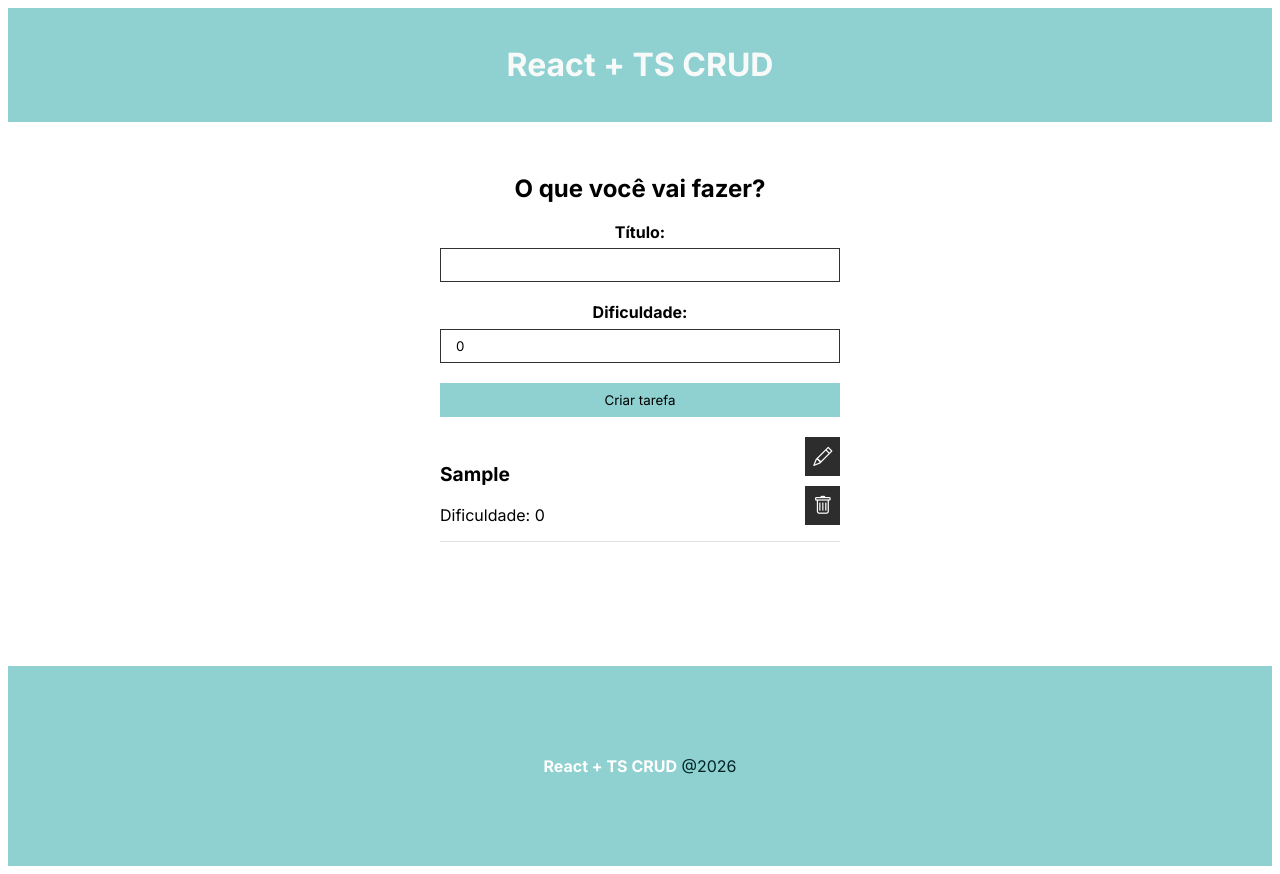
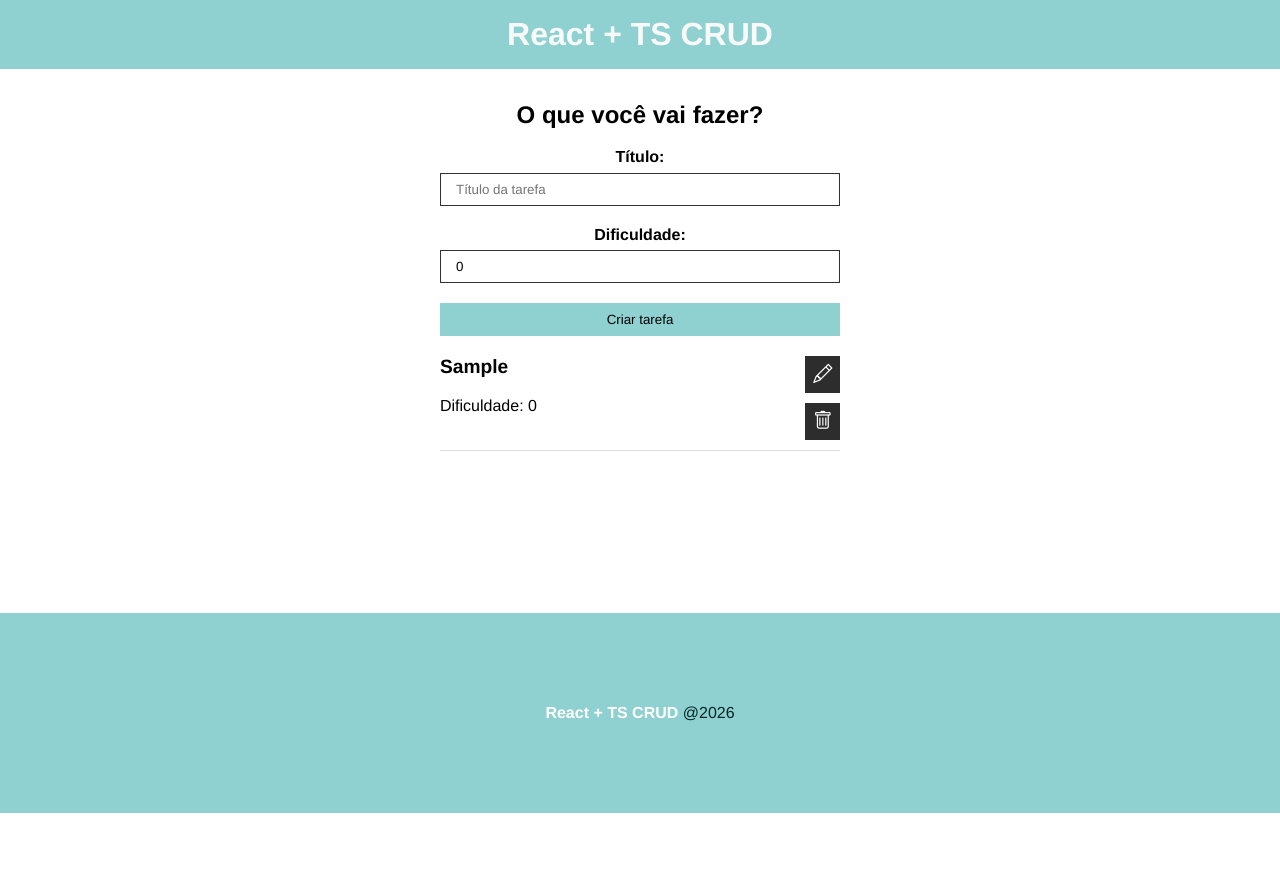
Before and after one commit to Gabriel-Vs20/crud_with_react_ts, a React (Create React App) app: page / in a window 1280 px wide. Both pictures are taken after typing "Sample" into the empty fields and a click on the input "Criar tarefa". After the commit the page ends 813 px from the top, so only its background shows below. Built offline with nearby package versions, Linux system fonts and the light colour scheme.

Commit message:
Finalizando modal e fazendo funcionar edição de tasks

```diff
--- a/src/App.tsx
+++ b/src/App.tsx
@@ -4,11 +4,13 @@ import Header from './components/Header';
 import styles from './App.module.css';
 import Form from './components/Form';
 import List from './components/List';
-import {ITask} from './interfaces/Task'
+import {ITask} from './interfaces/Task';
+import Modal from './components/Modal';
 
 function App() {
 
   const [taskList, setTaskList] = React.useState<ITask[]>([]);
+  const [taskUpdate, setTaskUpdate] = React.useState<ITask | null>(null);
 
   function deleteTask (id: number){
     setTaskList(
@@ -18,12 +20,40 @@ function App() {
     )
   }
 
+  function hideOrShowModal(display: boolean):void{
+      const modal = document.querySelector('#modal');
+      if(display == true){
+        modal!.classList.remove("hide")
+      }else{
+        modal!.classList.add("hide")
+      }
+  }
+
+  function editTask(task: ITask){
+    hideOrShowModal(true);
+    setTaskUpdate(task)
+  }
+
+  function updateTask(id: number, title: string, difficulty: number){
+      const updateTask: ITask = {id, title, difficulty}
+
+      const updateItens = taskList.map((task)=>{
+        return task.id === updateTask.id ? updateTask : task
+      });
+
+      setTaskList(updateItens);
+      hideOrShowModal(false);
+  }
+
   return (
     <div>
+      <Modal>
+        children = {<Form btnText="Editar Tarefa" taskList={taskList} setTaskList={setTaskList} task={taskUpdate} handleUpdate={updateTask}/>}
+      </Modal>
       <Header/>
       <main className={styles.main}>
         <Form btnText='Criar tarefa' taskList={taskList} setTaskList={setTaskList}/>
-        <List taskList={taskList} handleDelete={deleteTask}/>
+        <List taskList={taskList} handleDelete={deleteTask} handleEditTask={editTask} />
       </main>
       <Footer/>
     </div>
--- a/src/Global.d.ts
+++ b/src/Global.d.ts
@@ -1 +1,2 @@
 declare module "*module.css";
+declare module "*.css";
--- a/src/components/Form.tsx
+++ b/src/components/Form.tsx
@@ -6,6 +6,8 @@ export interface IAppProps {
     btnText: string
     taskList: ITask[]
     setTaskList?: React.Dispatch<React.SetStateAction<ITask[]>>
+    task? :ITask | null;
+    handleUpdate? (id: number, title: string, difficulty: number): void
 }
 
 export default function Form (props: IAppProps) {
@@ -14,18 +16,29 @@ export default function Form (props: IAppProps) {
     const[title, setTitle] = React.useState<string>("")
     const[difficulty, setDifficulty] = React.useState<number>(0)
 
+    React.useEffect(()=>{
+        if(props.task){
+            setId(props.task.id);
+            setTitle(props.task.title);
+            setDifficulty(props.task.difficulty);
+        }
+    }, [props.task])
+
     function addTask(e: React.SubmitEvent<HTMLFormElement>){
         e.preventDefault();
-        const id = Math.floor(Math.random() * 1000)
-        const newTask: ITask = {id, title, difficulty}
-        if(props.setTaskList){
-        props.setTaskList([...props.taskList, newTask])
+        if(props.handleUpdate){
+            props.handleUpdate(id, title, difficulty)
+        }else{
+            const id = Math.floor(Math.random() * 1000);
+
+            const newTask: ITask = {id, title, difficulty};
+
+            props.setTaskList!([...props.taskList, newTask]);
+            setTitle("");
+            setDifficulty(0);
         }
-        setTitle(" ")
-        setDifficulty(0)
+    }
 
-        console.log(props.taskList)
-    }
 
     function handleChange(e: React.ChangeEvent<HTMLInputElement>){
         if(e.target.name == 'title'){
--- a/src/components/List.tsx
+++ b/src/components/List.tsx
@@ -3,8 +3,9 @@ import { ITask } from '../interfaces/Task';
 import styles from './List.module.css';
 
 export interface IAppProps {
-    taskList: ITask[]
-    handleDelete(id: number): void
+    taskList: ITask[];
+    handleDelete(id: number): void;
+    handleEditTask(task :ITask): void;
 }
 
 export default function List (props: IAppProps) {
@@ -19,7 +20,7 @@ export default function List (props: IAppProps) {
                     <p>Dificuldade: {task.difficulty}</p>
                 </div>
                 <div className={styles.actions}>
-                    <i className="bi bi-pencil"></i>
+                    <i className="bi bi-pencil" onClick={() => props.handleEditTask(task)}></i>
                     <i className="bi bi-trash" onClick={() => props.handleDelete(task.id)}></i>
                 </div>
             </div>
--- /dev/null
+++ b/src/components/Modal.module.css
@@ -0,0 +1,28 @@
+.fade{
+    width: 100%;
+    height: 100%;
+    position: absolute;
+    background-color: #000;
+    opacity: 0.3;
+}
+.modal{
+    position: absolute;
+    top: 10%;
+    left: 0;
+    right: 0;
+    margin: 0 auto;
+    width: 500px;
+    height: 400px;
+    z-index: 1;
+    background-color: white;
+    display: flex;
+    flex-direction: column;
+    justify-content: center;
+    text-align: center;
+}
+.modal h2{
+    margin-bottom: 1em;
+}
+.modal form{
+    width: 90%;
+}
--- /dev/null
+++ b/src/components/Modal.tsx
@@ -0,0 +1,24 @@
+import * as React from 'react';
+import styles from './Modal.module.css'
+
+export interface IAppProps {
+    children: React.ReactNode;
+}
+
+export default function Modal (props: IAppProps) {
+
+  function closeModal(e: React.MouseEvent):void{
+      const modal = document.querySelector('#modal');
+      modal!.classList.add("hide");
+  }
+
+  return (
+    <div id="modal" className='hide'>
+      <div className={styles.fade} onClick={closeModal}></div>
+      <div className={styles.modal}>
+        <h2>Texto Modal</h2>
+        {props.children}
+      </div>
+    </div>
+  );
+}
--- a/src/index.css
+++ b/src/index.css
@@ -6,3 +6,6 @@
 .hide{
   display: none !important;
 }
+.showModal{
+  display: block;
+}
--- a/src/index.tsx
+++ b/src/index.tsx
@@ -1,6 +1,7 @@
 import React from 'react';
 import ReactDOM from 'react-dom/client';
 import App from './App';
+import './index.css';
 
 const root = ReactDOM.createRoot(
   document.getElementById('root') as HTMLElement
```
